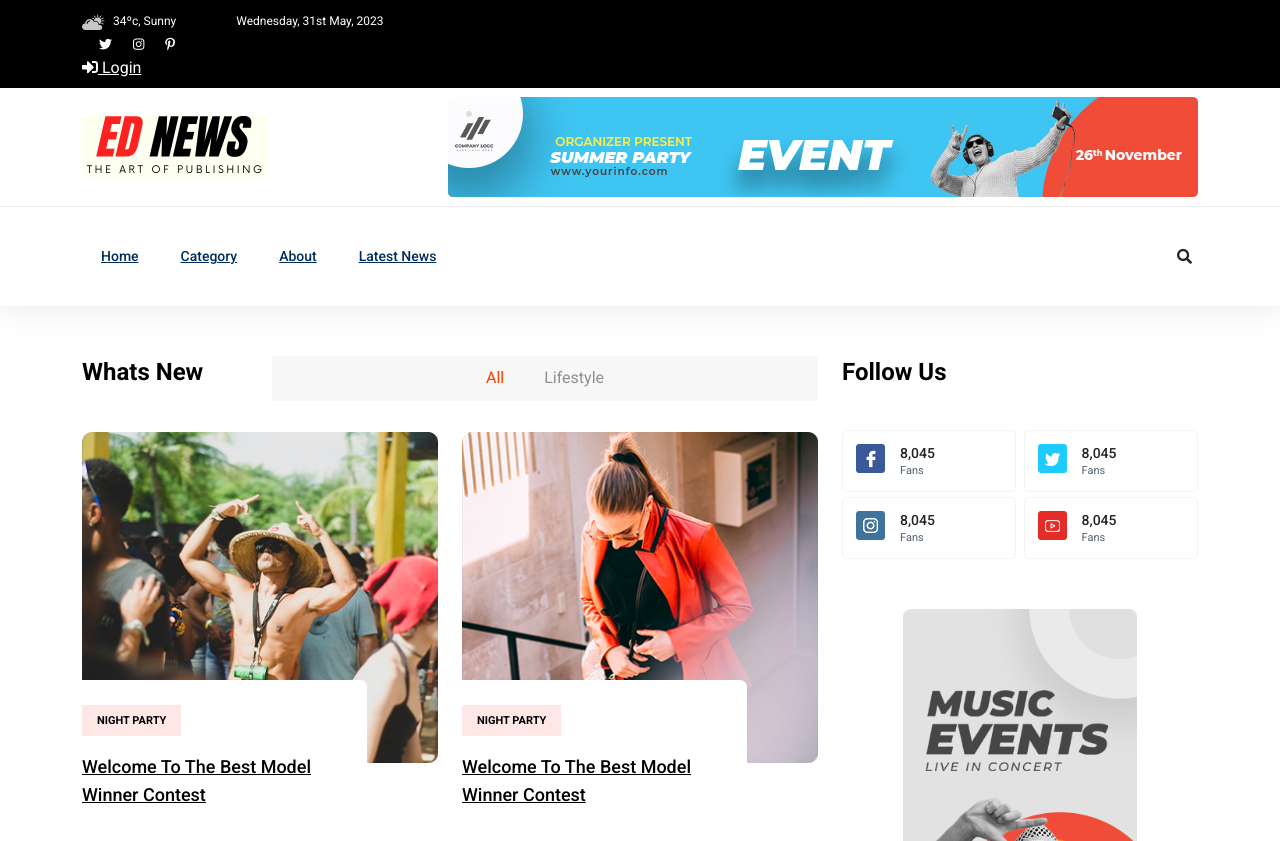
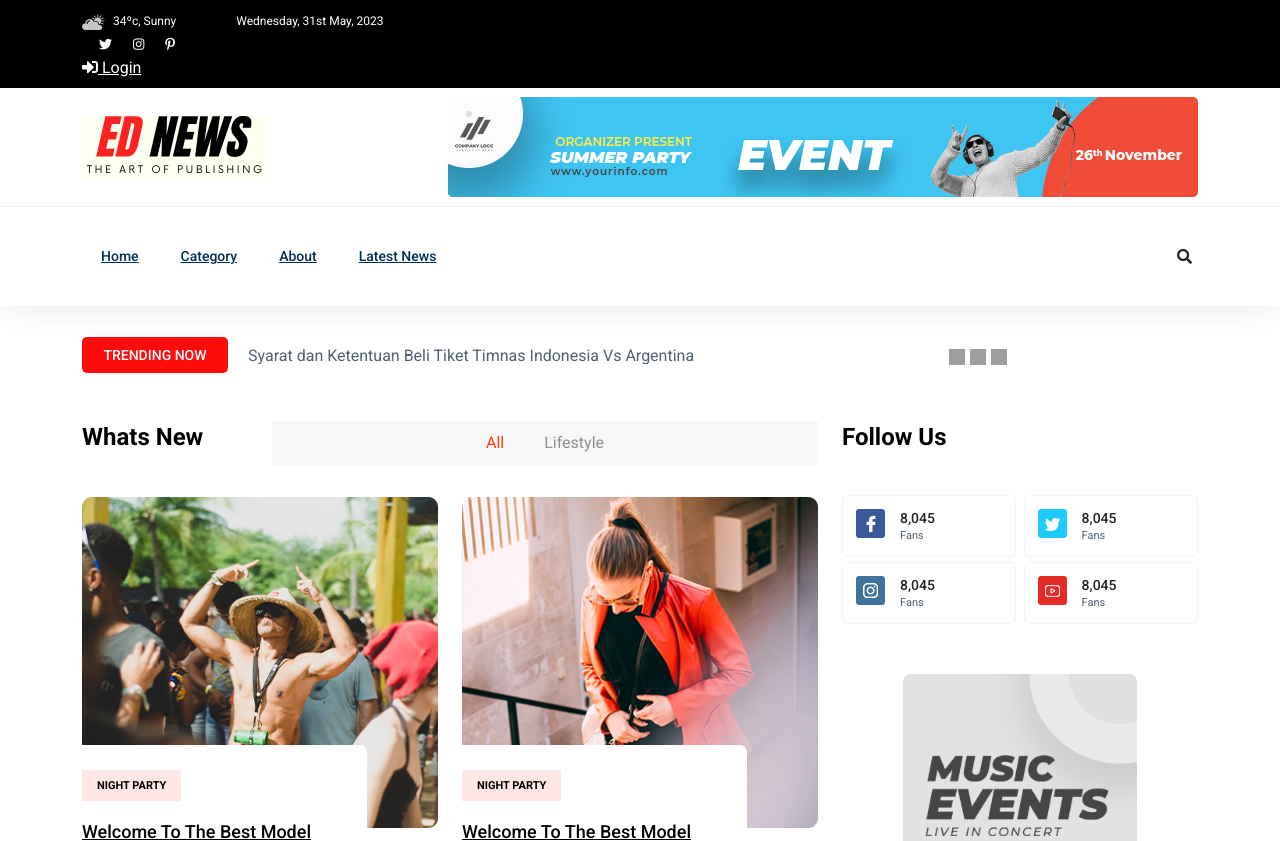
Before and after one commit to vinarosant/eduwork_tb_kelompok_d, a PHP site: page /categori.php in a window 1280 px wide. Shown: the top 841 px of the page. Run offline with PHP 8.4, Linux system fonts and the light colour scheme; some libraries are stand-ins or nearby versions; grey boxes are pictures that could not be loaded.

Commit message:
update tranding

```diff
--- a/categori.php
+++ b/categori.php
@@ -25,6 +25,20 @@
         <section class="whats-news-area pt-50 pb-20">
             <div class="container">
                 <div class="row">
+                <div class="col-lg-12" style="margin-top: -50px;">
+                        <div class="trending-tittle">
+                            <strong>Trending now</strong>
+                            <!-- <p>Rem ipsum dolor sit amet, consectetur adipisicing elit.</p> -->
+                            <div class="trending-animated">
+                                <ul id="js-news" class="js-hidden">
+                                    <li class="news-item">Syarat dan Ketentuan Beli Tiket Timnas Indonesia Vs Argentina</li>
+                                    <li class="news-item">Kisah Ahmad Munjizun Asal Lombok, dari Peternak hingga Raih Gelar Doktor di AS</li>
+                                    <li class="news-item">Anggota KKB Yotam Bugiangge Pembantai 11 Warga Nduga Ditangkap</li>
+                                </ul>
+                            </div>
+
+                        </div>
+                    </div>
                     <div class="col-lg-8">
                         <div class="row d-flex justify-content-between">
                             <div class="col-lg-3 col-md-3">
```
Also changed, not shown: latest_news.php (+16 -2 lines).
